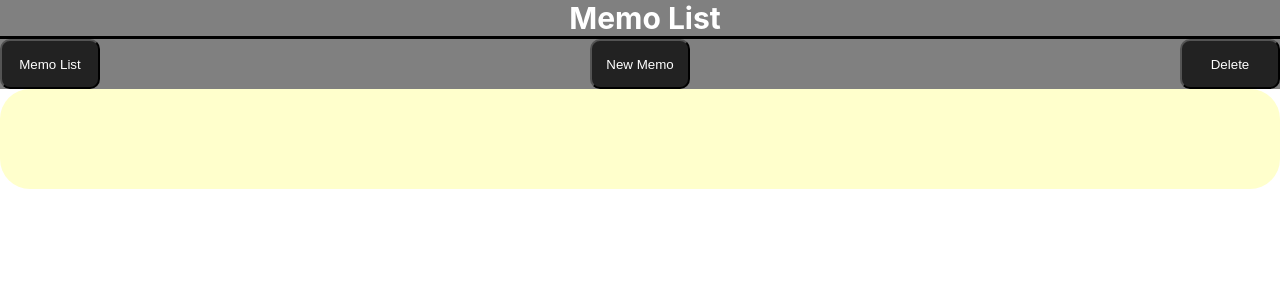
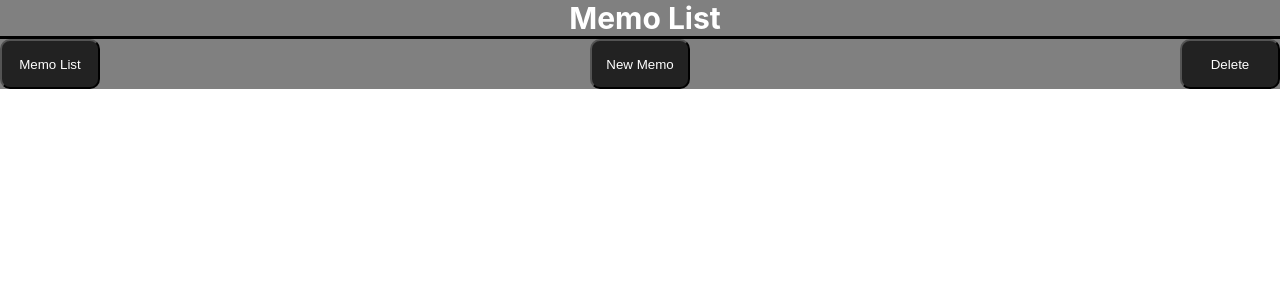
Before and after one commit to Pherrows/Memo-list, a React (Create React App) app: page / in a window 1280 px wide. Shown: the top 300 px of the page. Built offline with nearby package versions, Linux system fonts and the light colour scheme; the HTML template or start-up script is replaced by a standard one.

Commit message:
6-13 집 ㅇㅋㅇㅋ

```diff
--- a/src/component/page/MainPage.jsx
+++ b/src/component/page/MainPage.jsx
@@ -12,24 +12,25 @@ const Main = styled.div`
 
 `;
 
-function MainPage(props) {
-  const {addMemo, memo} = props;
+
+
+function MainPage({ addMemo, memo }) {
+  // const {addMemo, memo} = props;
   const navigate = useNavigate();
 
 
   return (
     <>
-    <Main>
-      <Button onClick={() => {navigate('/')}} title='Memo List'></Button>
-      <Button onClick={() => {navigate('/MemoPage')}} title='New Memo'></Button>
-      <Button title='Delete'></Button>
-    </Main>
+          <Main>
+        <Button onClick={() => {navigate('/')}} title='Memo List' />
+        <Button onClick={() => {navigate('/MemoPage')}} title='New Memo' />
+        <Button title='Delete' />
+      </Main>
 
-      <MemoItems memo={memo}>
-        {memo.map((title) => {
-          return <MemoItems title={title}/>;
-        })}
-      </MemoItems>
+      {memo.map((item, index) => (
+        <MemoItems key={index} title={item.title} content={item.content}
+        />
+      ))}
     </>
   );
 }
--- a/src/component/page/MemoItems.jsx
+++ b/src/component/page/MemoItems.jsx
@@ -15,19 +15,20 @@ const MemoItemsWrapper = styled.div`
   flex-direction: column;
   z-index: 1;
   font-size: 20px;
+  margin-top: 30px;
+  /* margin-left: 550px; */
 `;
 
-function MemoItems(props) {
+function MemoItems({ title, content }) {
   // console.log(props);
-  const {memo} = props;
+  // const {memo} = props;
 
   console.log(memo);
 
-  // const [memoitem, setMemoitem] = useState();
 
   return (
     <MemoItemsWrapper>
-
+      <h3>{title}</h3>
     </MemoItemsWrapper>
   );
 
```
